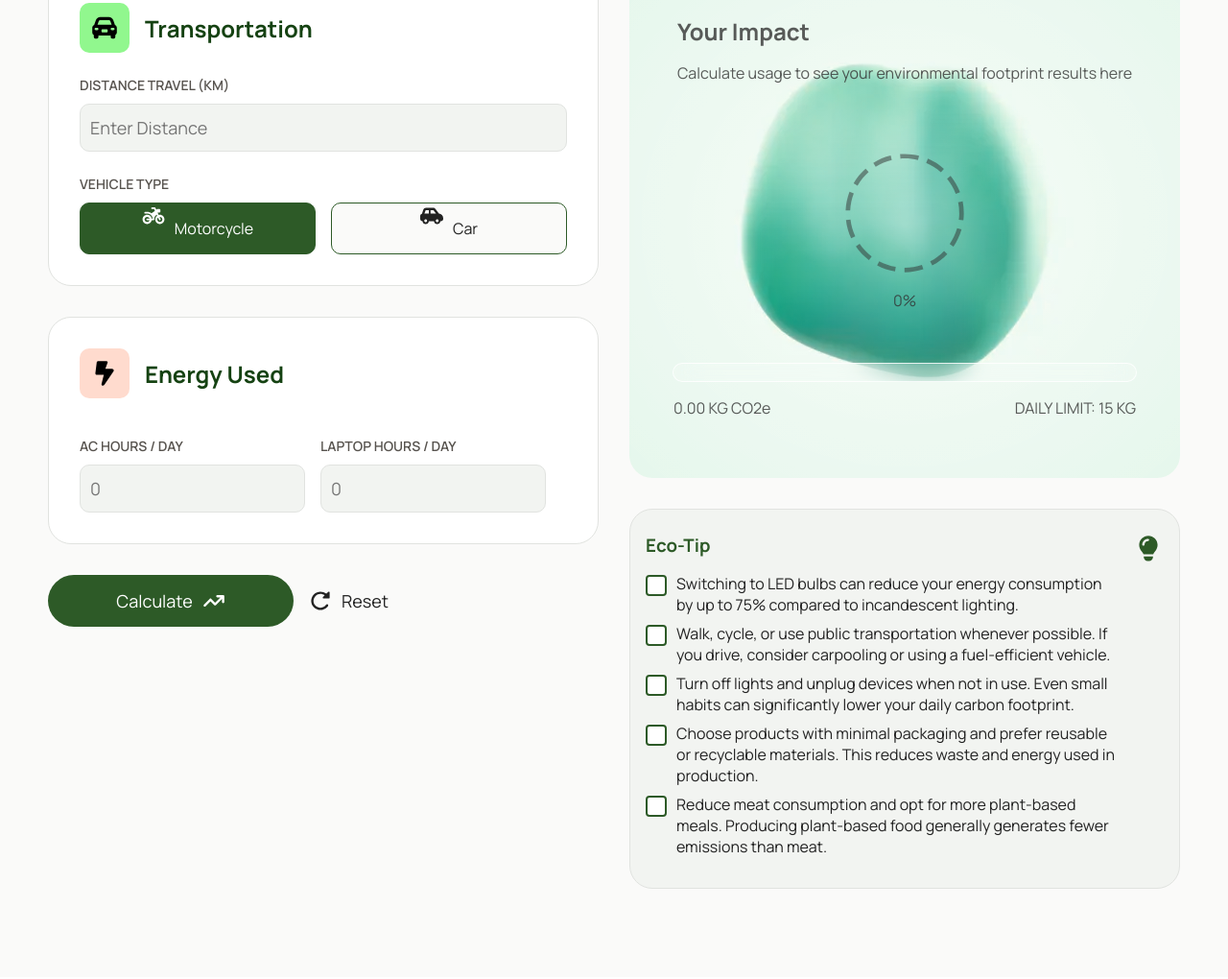
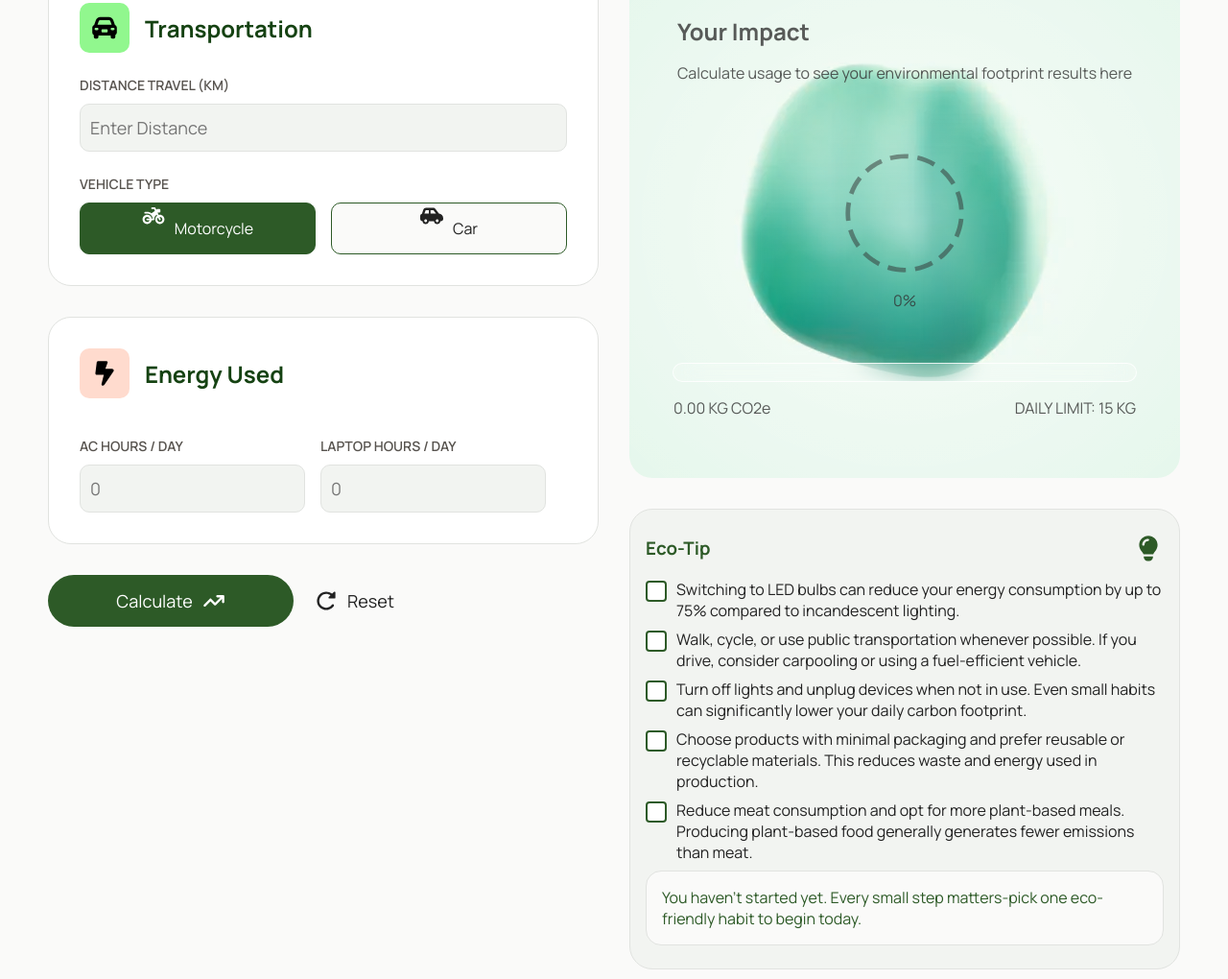
Before and after one commit to abcdavk/eco-track, a website with bundled scripts: page public/page/dashboard.html in a window 1280 px wide. Shown: the part 268-1288 px from the top of the page at 96% size. Built offline with nearby package versions, Linux system fonts and the light colour scheme.

Commit message:
add eco-tips motivation

```diff
--- a/public/page/dashboard.html
+++ b/public/page/dashboard.html
@@ -77,14 +77,14 @@
               </div>
             </div>
             <div class="submition">
-              <button id="calculateBtn" type="button">
+              <button class="calculate" id="calculateBtn" type="button">
                 <span>Calculate</span>
                 <svg xmlns="http://www.w3.org/2000/svg" viewBox="0 0 640 640"><!--!Font Awesome Free v7.2.0 by @fontawesome - https://fontawesome.com License - https://fontawesome.com/license/free Copyright 2026 Fonticons, Inc.--><path d="M416 224C398.3 224 384 209.7 384 192C384 174.3 398.3 160 416 160L576 160C593.7 160 608 174.3 608 192L608 352C608 369.7 593.7 384 576 384C558.3 384 544 369.7 544 352L544 269.3L374.6 438.7C362.1 451.2 341.8 451.2 329.3 438.7L224 333.3L86.6 470.6C74.1 483.1 53.8 483.1 41.3 470.6C28.8 458.1 28.8 437.8 41.3 425.3L201.3 265.3C213.8 252.8 234.1 252.8 246.6 265.3L352 370.7L498.7 224L416 224z"/></svg>
               </button>
-              <a href="#">
+              <button class="reset" id="resetCalculation" type="button">
                 <svg xmlns="http://www.w3.org/2000/svg" viewBox="0 0 640 640"><!--!Font Awesome Free v7.2.0 by @fontawesome - https://fontawesome.com License - https://fontawesome.com/license/free Copyright 2026 Fonticons, Inc.--><path d="M552 256L408 256C398.3 256 389.5 250.2 385.8 241.2C382.1 232.2 384.1 221.9 391 215L437.7 168.3C362.4 109.7 253.4 115 184.2 184.2C109.2 259.2 109.2 380.7 184.2 455.7C259.2 530.7 380.7 530.7 455.7 455.7C463.9 447.5 471.2 438.8 477.6 429.6C487.7 415.1 507.7 411.6 522.2 421.7C536.7 431.8 540.2 451.8 530.1 466.3C521.6 478.5 511.9 490.1 501 501C401 601 238.9 601 139 501C39.1 401 39 239 139 139C233.3 44.7 382.7 39.4 483.3 122.8L535 71C541.9 64.1 552.2 62.1 561.2 65.8C570.2 69.5 576 78.3 576 88L576 232C576 245.3 565.3 256 552 256z"/></svg>
                 <span>Reset</span>
-              </a>
+              </button>
             </div>
           </form>
           <div class="right-container">
@@ -109,8 +109,11 @@
               </div>
             </div>
             <form class="eco-tip">
+              <div class="heading">
+                <h3>Eco-Tip</h3>
+                <svg xmlns="http://www.w3.org/2000/svg" viewBox="0 0 640 640"><!--!Font Awesome Free v7.2.0 by @fontawesome - https://fontawesome.com License - https://fontawesome.com/license/free Copyright 2026 Fonticons, Inc.--><path d="M420.9 448C428.2 425.7 442.8 405.5 459.3 388.1C492 353.7 512 307.2 512 256C512 150 426 64 320 64C214 64 128 150 128 256C128 307.2 148 353.7 180.7 388.1C197.2 405.5 211.9 425.7 219.1 448L420.8 448zM416 496L224 496L224 512C224 556.2 259.8 592 304 592L336 592C380.2 592 416 556.2 416 512L416 496zM312 176C272.2 176 240 208.2 240 248C240 261.3 229.3 272 216 272C202.7 272 192 261.3 192 248C192 181.7 245.7 128 312 128C325.3 128 336 138.7 336 152C336 165.3 325.3 176 312 176z"/></svg>
+              </div>
               <div class="content">
-                <h3>Eco-Tip</h3>
                 <div class="checkbox" id="ecoTipCheckboxes">
                   <input type="checkbox" id="ecotip1" value="1">
                   <label for="ecotip1" id="ecotip1">Switching to LED bulbs can reduce your energy consumption by up to 75% compared to incandescent lighting.</label>
@@ -124,7 +127,9 @@
                   <label for="ecotip5" id="ecotip5">Reduce meat consumption and opt for more plant-based meals. Producing plant-based food generally generates fewer emissions than meat.</label>
                 </div>
               </div>
-              <svg xmlns="http://www.w3.org/2000/svg" viewBox="0 0 640 640"><!--!Font Awesome Free v7.2.0 by @fontawesome - https://fontawesome.com License - https://fontawesome.com/license/free Copyright 2026 Fonticons, Inc.--><path d="M420.9 448C428.2 425.7 442.8 405.5 459.3 388.1C492 353.7 512 307.2 512 256C512 150 426 64 320 64C214 64 128 150 128 256C128 307.2 148 353.7 180.7 388.1C197.2 405.5 211.9 425.7 219.1 448L420.8 448zM416 496L224 496L224 512C224 556.2 259.8 592 304 592L336 592C380.2 592 416 556.2 416 512L416 496zM312 176C272.2 176 240 208.2 240 248C240 261.3 229.3 272 216 272C202.7 272 192 261.3 192 248C192 181.7 245.7 128 312 128C325.3 128 336 138.7 336 152C336 165.3 325.3 176 312 176z"/></svg>
+              <div class="eco-tivation">
+                <p id="ecoTivation">You haven’t started yet. Every small step matters-pick one eco-friendly habit to begin today.</p>
+              </div>
             </form>
           </div>
         </div>
--- a/public/scripts/calculator.js
+++ b/public/scripts/calculator.js
@@ -6,6 +6,7 @@ const max_daily_emission = 15.0;
 
 function initCalculator() {
   const calculateBtn = document.getElementById('calculateBtn');
+  const resetCalculation = document.getElementById('resetCalculation');
   const distanceTravel = document.getElementById('distanceTravel');
   const acHours = document.getElementById('acHours');
   const laptopHours = document.getElementById('laptopHours');
@@ -33,8 +34,13 @@ function initCalculator() {
   laptopHours.addEventListener('input', () => formInputUpdate());
 
   let vehicle_type = 'motor';
-  motorBtn.addEventListener('click', () => toggleBtnMotor())
-  carBtn.addEventListener('click', () => toggleBtnCar())
+  motorBtn.addEventListener('click', () => toggleBtnMotor());
+  carBtn.addEventListener('click', () => toggleBtnCar());
+
+  calculateBtn.addEventListener('click', () => onClickCalculate());
+  resetCalculation.addEventListener('click', () => onClickResetCalculation());
+
+
 
   function toggleBtnMotor() {
     vehicle_type = 'motor';
@@ -60,12 +66,11 @@ function initCalculator() {
   }
 
   function formInputUpdate() {
-    let emission = countEmission(distanceTravel.value, vehicle_type, acHours.value, laptopHours.value);
+    let loadedEmission = loadCalculation();
+    let emission = countEmission(distanceTravel.value, vehicle_type, acHours.value, laptopHours.value) + loadedEmission;
     emission = emission.toFixed(2);
 
     const percentage = Math.min(100, Math.max(0, (emission/max_daily_emission) * 100));
-    const t = percentage/100;
-    const rotation = 360 * t;
     let hue;
 
     if (emission <= 2) {
@@ -85,9 +90,42 @@ function initCalculator() {
     const saturate = emission > 5 ? " saturate(300%)" : "";
     visualizer.style.filter = `hue-rotate(${hue}deg)${saturate}`;
 
-    dottedCircle.style.transform = `rotate(${rotation}deg)`;
     middleEmissionText.innerHTML = `${percentage.toFixed()}%`;
   }
+
+  function onClickCalculate() {
+    let loadedEmission = loadCalculation();
+    let emission = countEmission(distanceTravel.value, vehicle_type, acHours.value, laptopHours.value) + loadedEmission;
+
+    const percentage = Math.min(100, Math.max(0, (emission/max_daily_emission) * 100));
+    const t = percentage/100;
+
+    const rotation = 360 * t;
+    dottedCircle.style.transform = `rotate(${rotation}deg)`;
+
+    resetFormInput();
+    localStorage.setItem("emission", emission);
+  }
+  function loadCalculation() {
+    const emission = localStorage.getItem("emission") ?? "0";
+
+    return parseFloat(emission);
+  }
+
+  function onClickResetCalculation() {
+    dottedCircle.style.transform = `rotate(0deg)`;
+
+    localStorage.setItem("emission", 0);
+    resetFormInput();
+    formInputUpdate();
+  }
+
+  function resetFormInput() {
+    distanceTravel.value = '';
+    acHours.value = '';
+    laptopHours.value = '';
+  }
+
   toggleBtnMotor();
   formInputUpdate();
 }
--- a/public/scripts/eco_tip.js
+++ b/public/scripts/eco_tip.js
@@ -1,3 +1,12 @@
+const messages = [
+  "You haven’t started yet. Every small step matters-pick one eco-friendly habit to begin today.",
+  "Great start! One small change can make a difference. Keep going!",
+  "Nice progress! You’re already reducing your impact-let’s add one more!",
+  "Well done! You’re building strong eco habits. Keep the momentum going!",
+  "Amazing effort! You’re making a real difference for the planet.",
+  "Outstanding! You’re living sustainably and setting a great example for others."
+];
+
 function ecoTipInit() {
   const container = document.getElementById('ecoTipCheckboxes');
   if (!container) return;
--- a/public/styles/page/dashboard.css
+++ b/public/styles/page/dashboard.css
@@ -2,7 +2,7 @@
   width: 100%;
   background-color: var(--bg-100);
   padding-top: 86px;
-  height: 1200px;
+  height: auto;
 }
 .dashboard .carbon-calculator-inner {
   display: flex;
@@ -130,7 +130,7 @@
   display: flex;
   gap: 16px;
 }
-.dashboard .bento .form-container .submition button {
+.dashboard .bento .form-container .submition .calculate {
   display: flex;
   justify-content: center;
   align-items: center;
@@ -143,11 +143,11 @@
   font-size: large;
   gap: 10px;
 }
-.dashboard .bento .form-container .submition button svg {
+.dashboard .bento .form-container .submition .calculate svg {
   width: 24px;
   fill: var(--text-white);
 }
-.dashboard .bento .form-container .submition a {
+.dashboard .bento .form-container .submition .reset {
   display: flex;
   align-items: center;
   border: none;
@@ -155,8 +155,10 @@
   gap: 10px;
   text-decoration: none;
   color: var(--text);
+  background-color: transparent;
+  border: none;
 }
-.dashboard .bento .form-container .submition a svg {
+.dashboard .bento .form-container .submition .reset svg {
   width: 24px;
   fill: var(--text);
 }
@@ -169,8 +171,6 @@
 }
 
 .dashboard .right-container .eco-tip {
-  display: flex;
-  align-items: start;
   background-color: var(--gray-100);
   border: solid;
   border-radius: var(--round-lg);
@@ -180,13 +180,18 @@
   gap: 16px;
   height: auto;
 }
+.dashboard .right-container .eco-tip .heading {
+  display: flex;
+  justify-content: space-between;
+  align-items: center;
+}
+.dashboard .right-container .eco-tip .heading h3 {
+  color: var(--green-400);
+  margin: 0;
+}
 .dashboard .right-container .eco-tip svg {
   max-width: 32px;
   fill: var(--green-400);
-}
-.dashboard .right-container .eco-tip .content h3 {
-  margin: 0;
-  color: var(--green-400);
 }
 .dashboard .right-container .eco-tip .content .checkbox {
   padding-top: 16px;
@@ -235,6 +240,22 @@
   background-color: var(--green-300);
   border-color: var(--green-400);
 }
+.dashboard .right-container .eco-tip .eco-tivation {
+  background-color: var(--bg-100);
+  border: solid;
+  border-color: var(--gray-300);
+  border-width: 1px;
+  border-radius: var(--round-md);
+
+  padding: 16px;
+  color: var(--green-400);
+}
+
+.dashboard .right-container .eco-tip .eco-tivation p {
+  margin: 0;
+}
+
+
 
 .dashboard .bento .your-impact {
   filter: hue-rotate(280deg);
@@ -298,11 +319,12 @@
   color: rgba(50, 50, 50, 0.8);
   justify-content: space-between;
 }
+
 @media (max-width: 398px) {
   .dashboard .bento .form-container .submition {
     display: block;
   }
-  .dashboard .bento .form-container .submition button {
+  .dashboard .bento .form-container .submition .calculate {
     display: flex;
     justify-content: center;
     align-items: center;
@@ -316,7 +338,7 @@
     gap: 10px;
     margin-bottom: 10px;
   }
-  .dashboard .bento .form-container .submition a {
+  .dashboard .bento .form-container .submition .reset {
     display: flex;
     justify-content: center;
     align-items: center;
```
